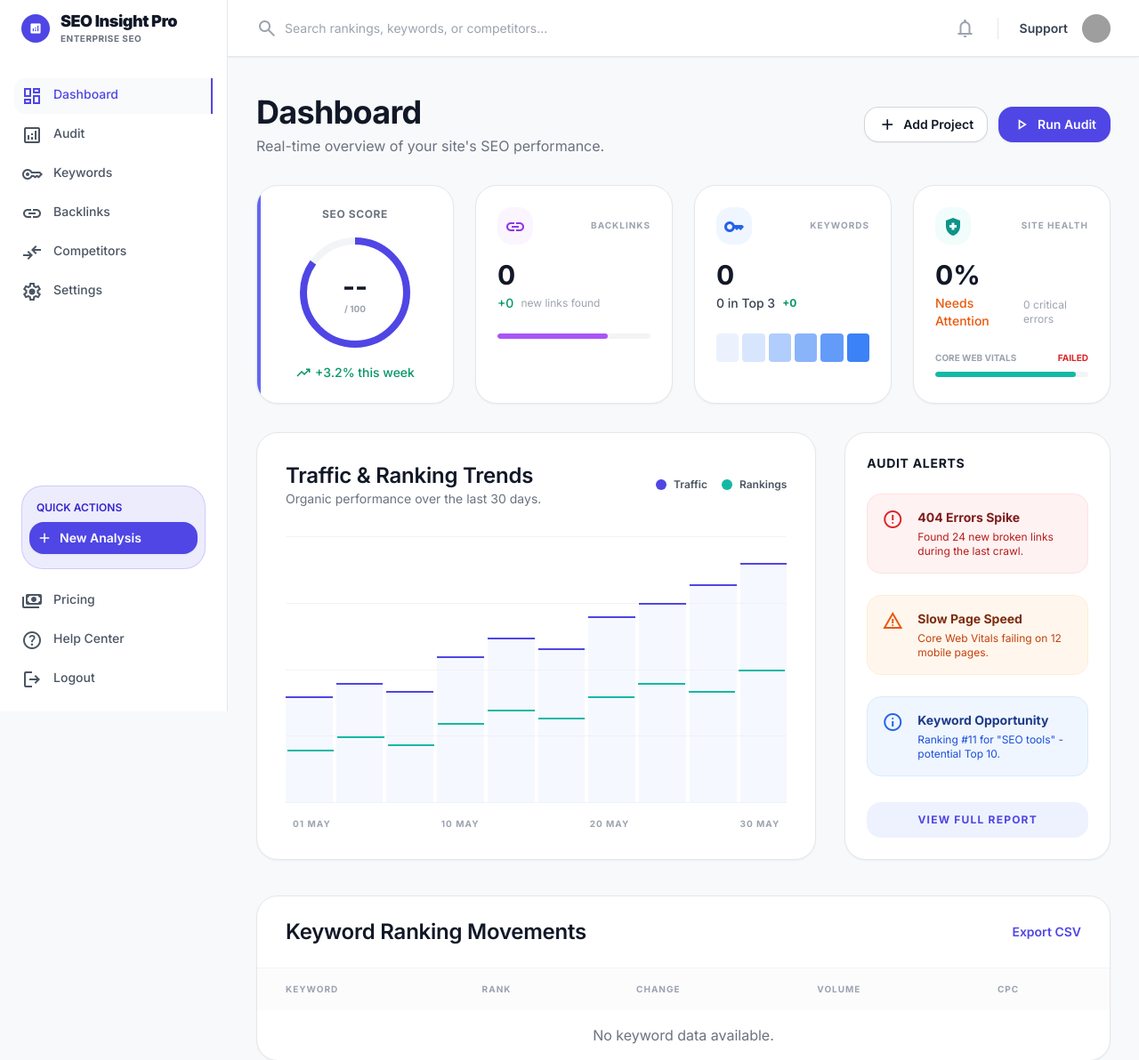
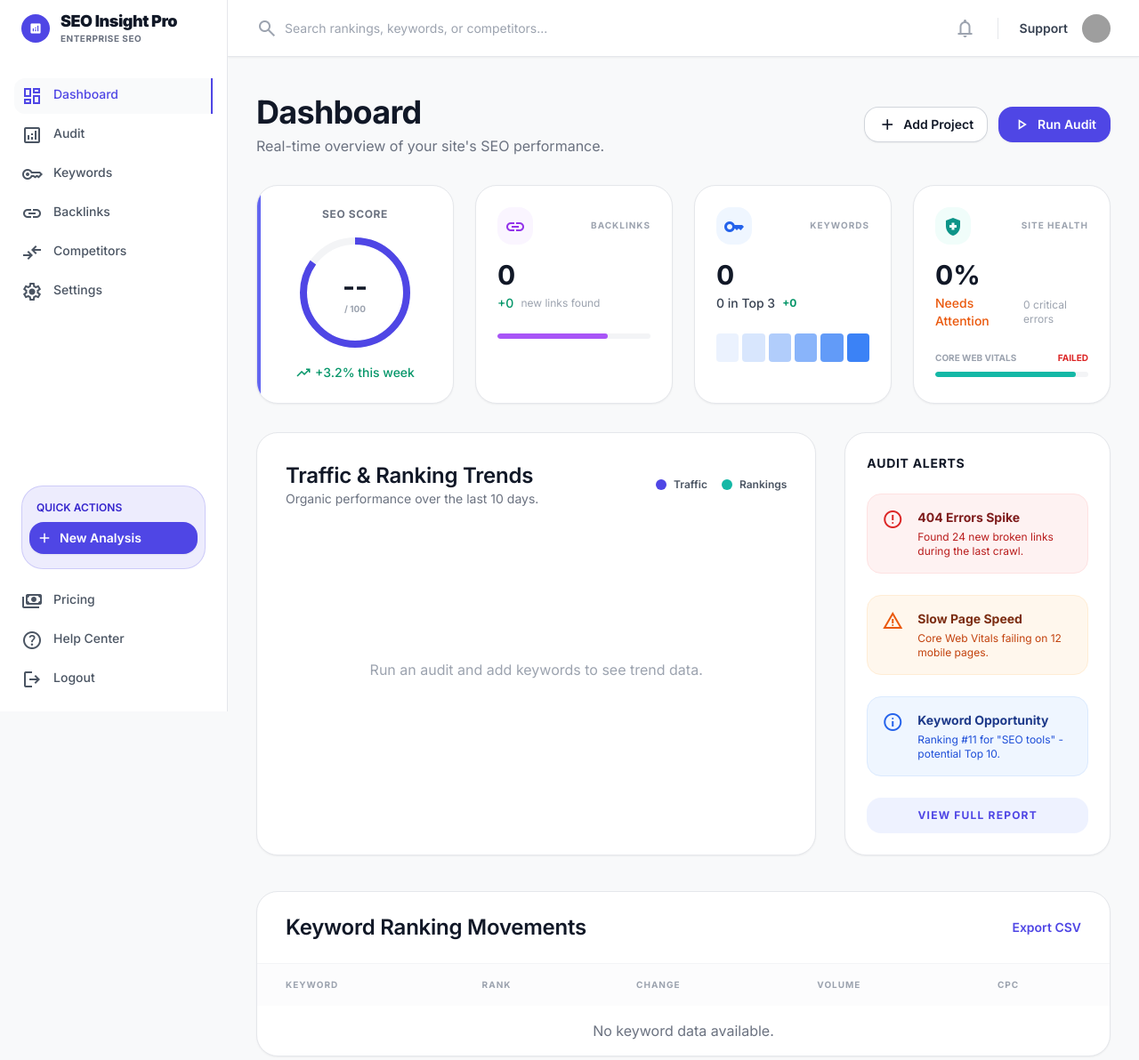
Before and after one commit to MehediMK/SEOLyzer, a Django app: page / in a window 1280 px wide. Shown: the top 1192 px of the page at 89% size. Run offline with Django 5.2, Linux system fonts and the light colour scheme; the visitor is signed in with stand-in values (Sample User, id 1); data that the repository does not hold is empty; some libraries are stand-ins or nearby versions; grey boxes are pictures that could not be loaded.

Commit message:
[Improve] Improved dashboard and performance value

```diff
--- a/dashboard/views.py
+++ b/dashboard/views.py
@@ -13,7 +13,8 @@ from django.shortcuts import get_object_or_404, redirect, render
 from django.views.decorators.http import require_POST
 
 from .forms import AuditIssueForm, BacklinkForm, CompetitorForm, KeywordForm, ProjectForm
-from .models import AuditIssue, AuditResult, Backlink, Competitor, Keyword, Project
+from .models import (AuditIssue, AuditResult, Backlink, Competitor, DailySnapshot, Keyword,
+                      Project)
 
 
 # ───────────────────────────────────────────────
@@ -685,6 +686,19 @@ def dashboard(request):
     if project:
         audit = getattr(project, 'audit', None)
         all_keywords = project.keywords.all()
+        DailySnapshot.compute_and_save(project)
+        snapshots = list(project.snapshots.order_by('date')[:10])
+        max_traffic = max((s.traffic_estimate for s in snapshots), default=1)
+        max_rank = max((s.avg_rank for s in snapshots), default=1)
+        trend = []
+        for s in snapshots:
+            trend.append({
+                'date': s.date,
+                'traffic_estimate': int(s.traffic_estimate),
+                'avg_rank': s.avg_rank,
+                'traffic_pct': round((s.traffic_estimate / max_traffic) * 90 + 5) if max_traffic else 5,
+                'rank_pct': round(((max_rank - s.avg_rank + 1) / max_rank) * 50 + 5) if max_rank else 5,
+            })
         context.update({
             'audit': audit,
             'keywords': all_keywords[:10],
@@ -693,6 +707,7 @@ def dashboard(request):
             'top_3_keywords': all_keywords.filter(rank__lte=3).count(),
             'positive_rank_changes': sum(1 for k in all_keywords if k.rank_change > 0),
             'alerts': audit.issues.filter(severity='critical').order_by('-id')[:3] if audit else [],
+            'trend': trend,
         })
     return render(request, 'dashboard/dashboard.html', context)
 
--- a/templates/dashboard/dashboard.html
+++ b/templates/dashboard/dashboard.html
@@ -130,7 +130,7 @@
         <div class="flex items-center justify-between mb-8">
             <div>
                 <h3 class="font-h3 text-h3 text-gray-900">Traffic &amp; Ranking Trends</h3>
-                <p class="text-sm text-gray-500">Organic performance over the last 30 days.</p>
+                <p class="text-sm text-gray-500">Organic performance over the last 10 days.</p>
             </div>
             <div class="flex items-center gap-4">
                 <div class="flex items-center gap-2">
@@ -143,9 +143,8 @@
                 </div>
             </div>
         </div>
-        <!-- Visual multi-series line graph -->
+        {% if trend %}
         <div class="relative h-[300px] w-full flex items-end justify-between gap-1 group">
-            <!-- Background Grid Lines -->
             <div class="absolute inset-0 flex flex-col justify-between pointer-events-none">
                 <div class="w-full border-t border-gray-100"></div>
                 <div class="w-full border-t border-gray-100"></div>
@@ -153,37 +152,26 @@
                 <div class="w-full border-t border-gray-100"></div>
                 <div class="w-full border-t border-gray-100"></div>
             </div>
-            <!-- Traffic Series (Indigo) -->
-            <div class="relative flex-1 bg-indigo-100/30 border-t-2 border-indigo-600 h-[40%] group-hover:h-[45%] transition-all duration-500"></div>
-            <div class="relative flex-1 bg-indigo-100/30 border-t-2 border-indigo-600 h-[45%] group-hover:h-[50%] transition-all duration-500"></div>
-            <div class="relative flex-1 bg-indigo-100/30 border-t-2 border-indigo-600 h-[42%] group-hover:h-[48%] transition-all duration-500"></div>
-            <div class="relative flex-1 bg-indigo-100/30 border-t-2 border-indigo-600 h-[55%] group-hover:h-[60%] transition-all duration-500"></div>
-            <div class="relative flex-1 bg-indigo-100/30 border-t-2 border-indigo-600 h-[62%] group-hover:h-[65%] transition-all duration-500"></div>
-            <div class="relative flex-1 bg-indigo-100/30 border-t-2 border-indigo-600 h-[58%] group-hover:h-[62%] transition-all duration-500"></div>
-            <div class="relative flex-1 bg-indigo-100/30 border-t-2 border-indigo-600 h-[70%] group-hover:h-[75%] transition-all duration-500"></div>
-            <div class="relative flex-1 bg-indigo-100/30 border-t-2 border-indigo-600 h-[75%] group-hover:h-[80%] transition-all duration-500"></div>
-            <div class="relative flex-1 bg-indigo-100/30 border-t-2 border-indigo-600 h-[82%] group-hover:h-[85%] transition-all duration-500"></div>
-            <div class="relative flex-1 bg-indigo-100/30 border-t-2 border-indigo-600 h-[90%] group-hover:h-[95%] transition-all duration-500"></div>
-            <!-- Rankings Series (Teal overlay) -->
-            <div class="absolute inset-0 flex items-end justify-between gap-1 px-0.5">
-                <div class="flex-1 h-[20%] border-t-2 border-teal-500"></div>
-                <div class="flex-1 h-[25%] border-t-2 border-teal-500"></div>
-                <div class="flex-1 h-[22%] border-t-2 border-teal-500"></div>
-                <div class="flex-1 h-[30%] border-t-2 border-teal-500"></div>
-                <div class="flex-1 h-[35%] border-t-2 border-teal-500"></div>
-                <div class="flex-1 h-[32%] border-t-2 border-teal-500"></div>
-                <div class="flex-1 h-[40%] border-t-2 border-teal-500"></div>
-                <div class="flex-1 h-[45%] border-t-2 border-teal-500"></div>
-                <div class="flex-1 h-[42%] border-t-2 border-teal-500"></div>
-                <div class="flex-1 h-[50%] border-t-2 border-teal-500"></div>
+            {% for s in trend %}
+            <div class="relative flex-1 flex flex-col items-center justify-end group/bar">
+                <div class="w-full bg-indigo-100/30 border-t-2 border-indigo-600 transition-all duration-500 group-hover/bar:opacity-80" style="height: {{ s.traffic_pct }}%"></div>
+                <div class="absolute bottom-0 w-full border-t-2 border-teal-500 transition-all duration-500" style="height: {{ s.rank_pct }}%"></div>
+                <div class="absolute -top-7 left-1/2 -translate-x-1/2 opacity-0 group-hover/bar:opacity-100 transition-opacity bg-gray-900 text-white text-[10px] px-2 py-1 rounded whitespace-nowrap z-10">
+                    T: {{ s.traffic_estimate }} | R: {{ s.avg_rank }}
+                </div>
             </div>
+            {% endfor %}
         </div>
         <div class="mt-4 flex justify-between text-[10px] font-bold text-gray-400 uppercase tracking-widest px-2">
-            <span>01 May</span>
-            <span>10 May</span>
-            <span>20 May</span>
-            <span>30 May</span>
+            {% for s in trend %}
+            <span>{{ s.date|date:"d M" }}</span>
+            {% endfor %}
         </div>
+        {% else %}
+        <div class="h-[300px] flex items-center justify-center text-gray-400">
+            <p>Run an audit and add keywords to see trend data.</p>
+        </div>
+        {% endif %}
     </div>
 
     <!-- Audit Alerts Panel -->
```
Also changed, not shown: dashboard/models.py (+85 -2 lines), dashboard/migrations/0003_dailysnapshot.py (added).
